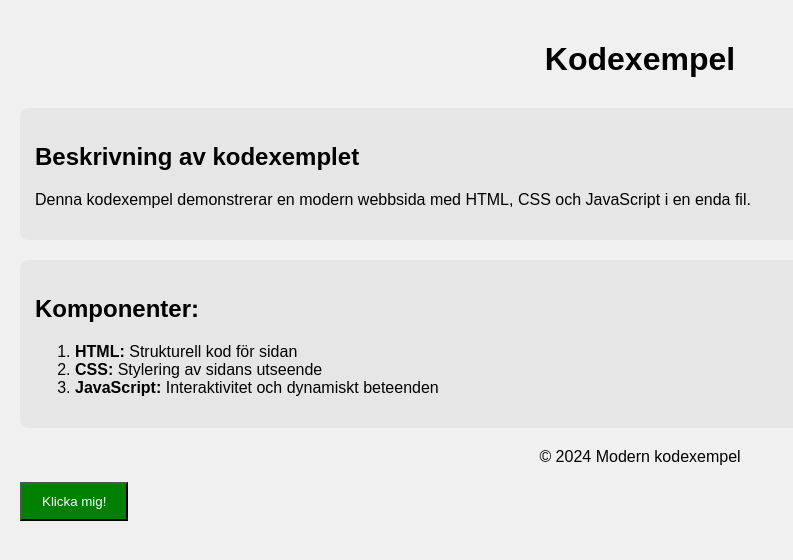
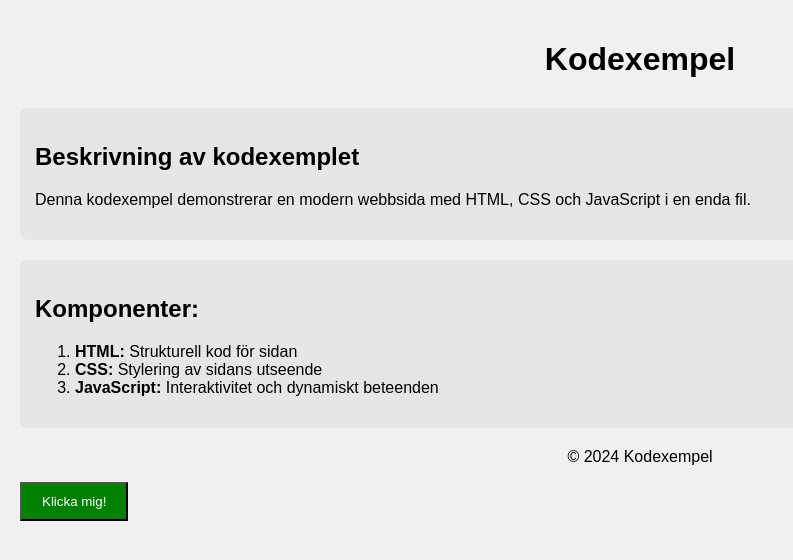
Before and after one commit to NiklasRoos91/practiceGithub, a plain HTML site: page index.html in a window 1280 px wide. Shown: the whole page, without its empty margins (0-793 px from the left). Drawn offline with Linux system fonts and the light colour scheme.

Commit message:
ändra lite text

```diff
--- a/index.html
+++ b/index.html
@@ -61,7 +61,7 @@
     </main>
 
     <footer>
-        <p>&copy; 2024 Modern kodexempel</p>
+        <p>&copy; 2024 Kodexempel</p>
     </footer>
 
     <script>
```
